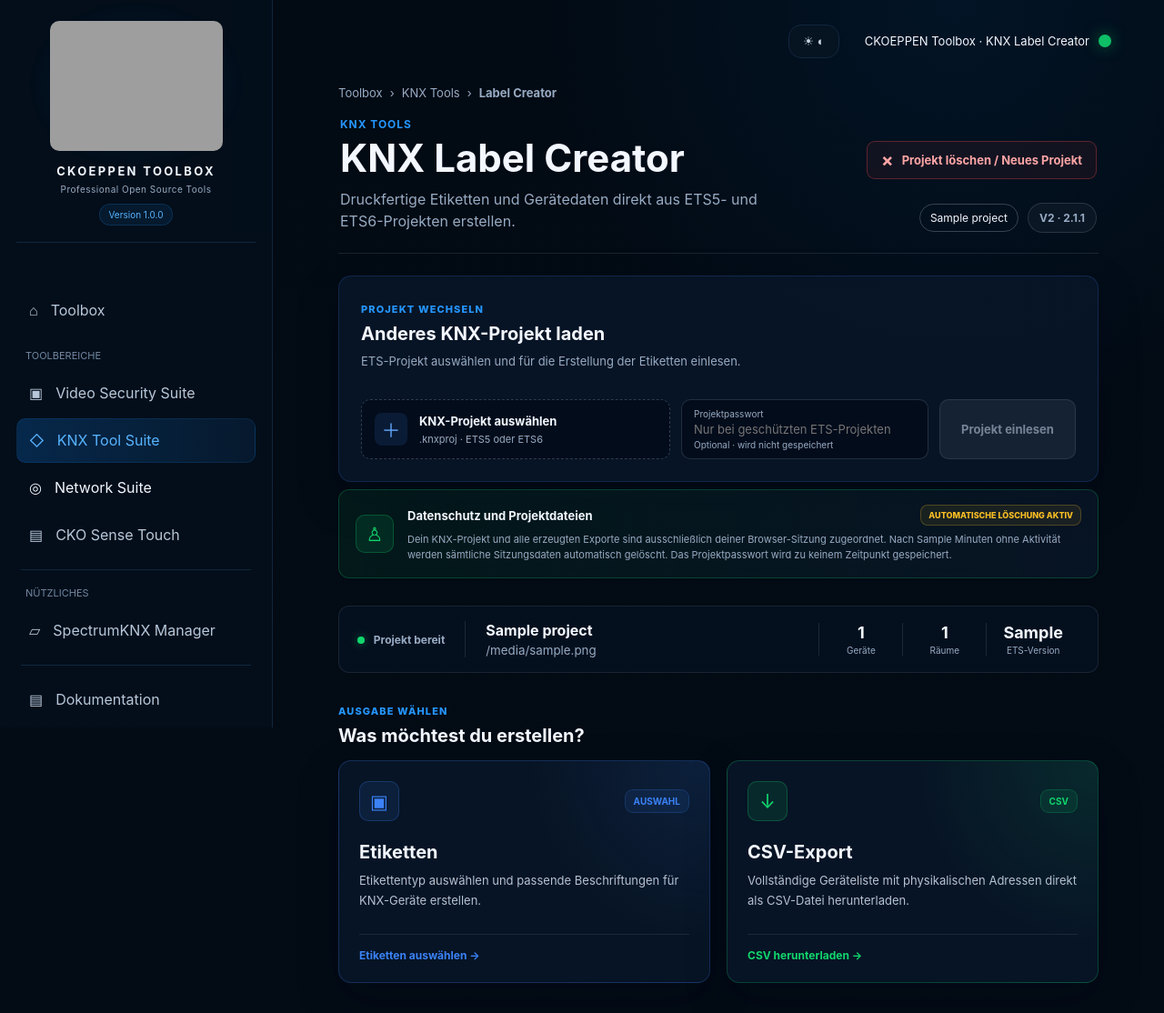
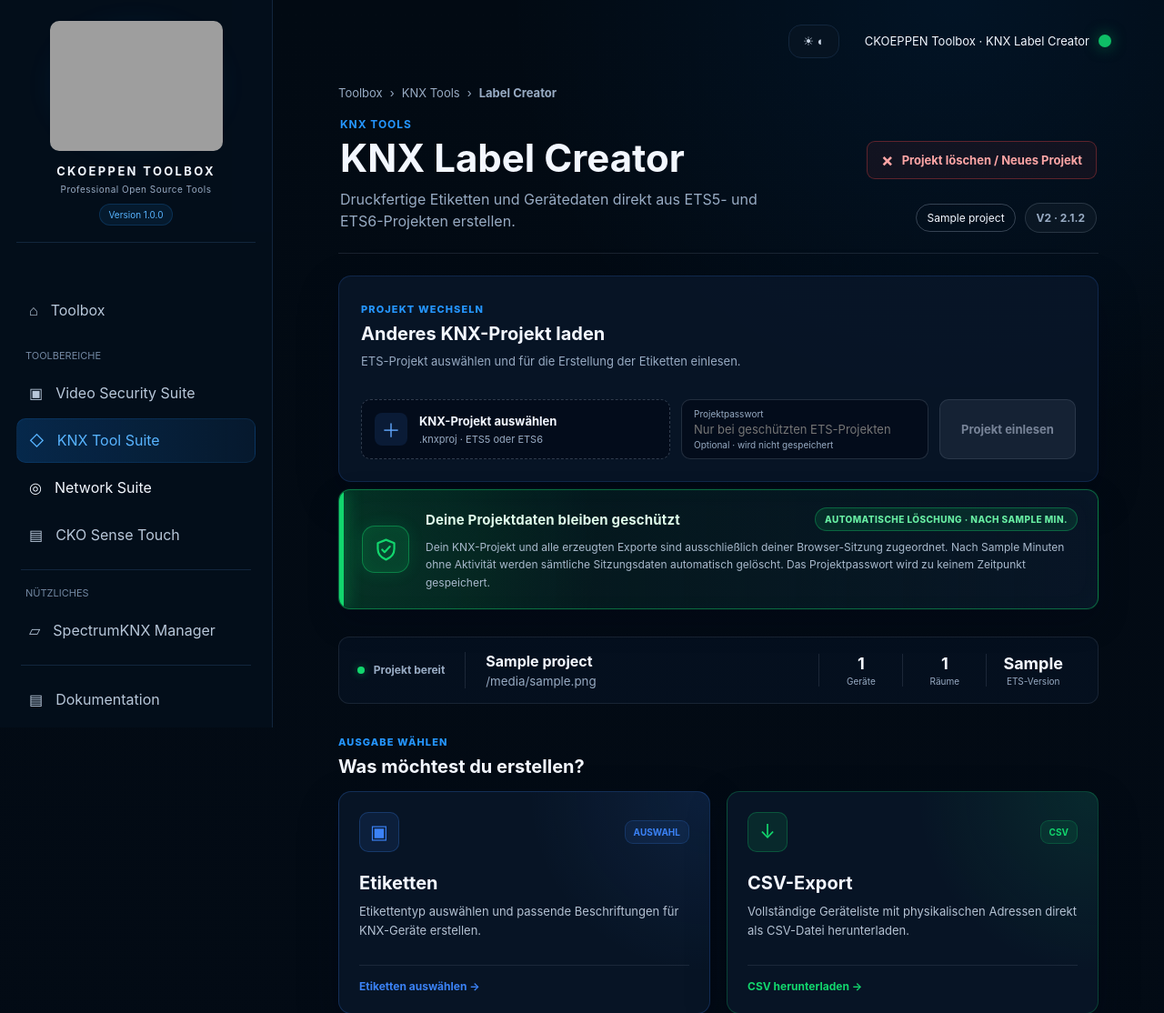
Before and after one commit to chregu1973/KNX-Project-Tools-by-cko-hbTec, a Python web app: template app/templates/dashboard.html in a window 1280 px wide. Shown: the top 1114 px of the page at 91% size. Run offline with Jinja, Linux system fonts and the light colour scheme; the template is opened without the code that fills it: most values are stand-ins (such as "Sample title", 1, 10 or a date in 2020); grey boxes are pictures that could not be loaded.

Commit message:
Datenschutzkarte markanter hervorheben
Version 2.1.2: Schildsymbol, grüne Sicherheitsleiste und dynamische Anzeige der Löschfrist ergänzen.

```diff
--- a/app/static/css/label-creator-v2.css
+++ b/app/static/css/label-creator-v2.css
@@ -586,33 +586,65 @@ body.light .lc-tool-card p {
 
 /* Datenschutz-Hinweis V2 */
 .lc-privacy-card {
+    position: relative;
+    overflow: hidden;
     display: grid;
     grid-template-columns: auto minmax(0, 1fr);
-    gap: 15px;
+    gap: 18px;
     align-items: center;
     margin: -12px 0 30px;
-    padding: 16px 18px;
+    padding: 19px 22px 19px 25px;
     color: var(--text, #e5edf7);
     background:
+        radial-gradient(
+            circle at 0 50%,
+            rgba(18, 214, 109, .14),
+            transparent 34%
+        ),
         linear-gradient(
             90deg,
-            rgba(18, 214, 109, .07),
-            rgba(10, 24, 43, .70)
+            rgba(18, 214, 109, .085),
+            rgba(10, 24, 43, .78)
         );
-    border: 1px solid rgba(18, 214, 109, .23);
-    border-radius: 12px;
+    border: 1px solid rgba(18, 214, 109, .42);
+    border-radius: 13px;
+    box-shadow:
+        0 0 0 1px rgba(18, 214, 109, .06),
+        0 14px 34px rgba(2, 6, 23, .24),
+        inset 0 0 28px rgba(18, 214, 109, .025);
+}
+
+.lc-privacy-card::before {
+    position: absolute;
+    inset: 0 auto 0 0;
+    width: 5px;
+    background: #12d66d;
+    box-shadow: 0 0 18px rgba(18, 214, 109, .7);
+    content: "";
 }
 
 .lc-privacy-icon {
-    width: 42px;
-    height: 42px;
+    width: 52px;
+    height: 52px;
     display: grid;
     place-items: center;
     color: #12d66d;
-    background: rgba(18, 214, 109, .10);
-    border: 1px solid rgba(18, 214, 109, .25);
-    border-radius: 10px;
-    font-size: 21px;
+    background: rgba(18, 214, 109, .12);
+    border: 1px solid rgba(18, 214, 109, .42);
+    border-radius: 14px;
+    box-shadow:
+        0 0 18px rgba(18, 214, 109, .12),
+        inset 0 0 16px rgba(18, 214, 109, .06);
+}
+
+.lc-privacy-icon svg {
+    width: 29px;
+    height: 29px;
+    fill: none;
+    stroke: currentColor;
+    stroke-width: 1.8;
+    stroke-linecap: round;
+    stroke-linejoin: round;
 }
 
 .lc-privacy-title {
@@ -623,47 +655,78 @@ body.light .lc-tool-card p {
 }
 
 .lc-privacy-title strong {
-    font-size: 13px;
+    color: #dffbea;
+    font-size: 15px;
+    letter-spacing: .01em;
 }
 
 .lc-privacy-title span {
-    padding: 5px 8px;
-    color: #fbbf24;
-    background: rgba(251, 191, 36, .08);
-    border: 1px solid rgba(251, 191, 36, .24);
-    border-radius: 8px;
-    font-size: 9px;
+    padding: 6px 10px;
+    color: #67eea3;
+    background: rgba(18, 214, 109, .11);
+    border: 1px solid rgba(18, 214, 109, .34);
+    border-radius: 999px;
+    box-shadow: inset 0 0 12px rgba(18, 214, 109, .035);
+    font-size: 10px;
     font-weight: 800;
+    letter-spacing: .045em;
     text-transform: uppercase;
     white-space: nowrap;
 }
 
 .lc-privacy-content p {
     max-width: 900px;
-    margin: 7px 0 0;
-    color: var(--muted, #94a3b8);
-    font-size: 11px;
-    line-height: 1.55;
+    margin: 8px 0 0;
+    color: #a9bacd;
+    font-size: 12px;
+    line-height: 1.6;
 }
 
 body.light .lc-privacy-card {
     background:
+        radial-gradient(
+            circle at 0 50%,
+            rgba(18, 160, 88, .11),
+            transparent 34%
+        ),
         linear-gradient(
             90deg,
-            rgba(18, 214, 109, .07),
+            rgba(18, 160, 88, .065),
             rgba(255, 255, 255, .94)
         );
+    border-color: rgba(18, 160, 88, .38);
+}
+
+body.light .lc-privacy-title strong {
+    color: #11633a;
+}
+
+body.light .lc-privacy-content p {
+    color: #526174;
 }
 
 @media (max-width: 620px) {
     .lc-privacy-card {
         align-items: start;
+        gap: 14px;
+        padding: 17px 17px 17px 21px;
+    }
+
+    .lc-privacy-icon {
+        width: 46px;
+        height: 46px;
     }
 
     .lc-privacy-title {
         align-items: flex-start;
         flex-direction: column;
         gap: 7px;
+    }
+}
+
+@media (max-width: 460px) {
+    .lc-privacy-card {
+        grid-template-columns: minmax(0, 1fr);
     }
 }
 
--- a/app/templates/dashboard.html
+++ b/app/templates/dashboard.html
@@ -44,7 +44,7 @@
             </span>
         {% endif %}
 
-        <span class="lc-version">V2 · 2.1.1</span>
+        <span class="lc-version">V2 · 2.1.2</span>
     </div>
 </header>
 
@@ -121,12 +121,17 @@
     </form>
 </section>
 <section class="lc-privacy-card">
-    <div class="lc-privacy-icon" aria-hidden="true">♙</div>
+    <div class="lc-privacy-icon" aria-hidden="true">
+        <svg viewBox="0 0 24 24" focusable="false">
+            <path d="M12 3 4.5 6v5.2c0 4.7 3.1 8.1 7.5 9.8 4.4-1.7 7.5-5.1 7.5-9.8V6L12 3Z"></path>
+            <path d="m8.5 12 2.2 2.2 4.8-5"></path>
+        </svg>
+    </div>
 
     <div class="lc-privacy-content">
         <div class="lc-privacy-title">
-            <strong>Datenschutz und Projektdateien</strong>
-            <span>Automatische Löschung aktiv</span>
+            <strong>Deine Projektdaten bleiben geschützt</strong>
+            <span>Automatische Löschung · nach {{ session_ttl_minutes }} Min.</span>
         </div>
 
         <p>
```
Also changed, not shown: README.md, 1 other file.
